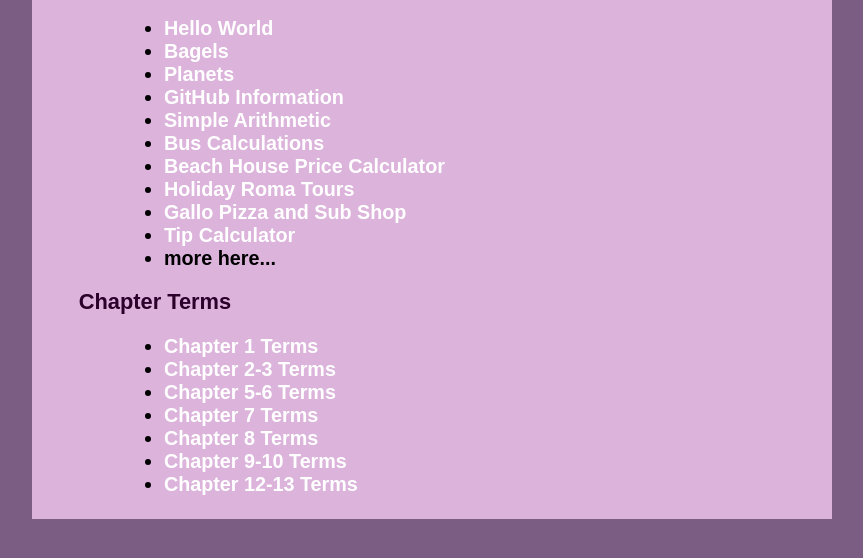
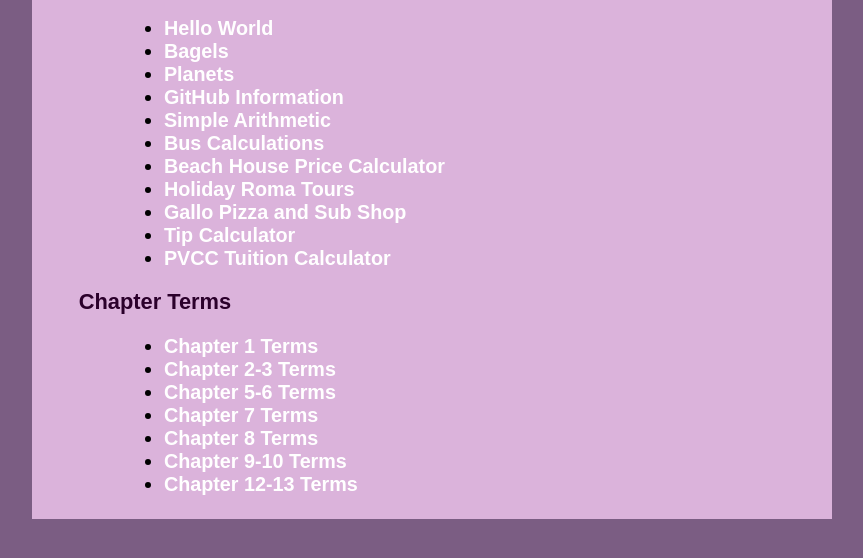
Before and after one commit to cvassalos-pvcc/cvassalos-pvcc.github.io, a plain HTML site: page index.html in a window 1280 px wide. Shown: the part 138-696 px from the top of the page, without its empty margins (208-1071 px from the left). Drawn offline with Linux system fonts and the light colour scheme.

Commit message:
Update index.html

```diff
--- a/index.html
+++ b/index.html
@@ -89,7 +89,7 @@
             <li><a href="tour_italy.html">Holiday Roma Tours</a></li>
             <li><a href="gallo.html">Gallo Pizza and Sub Shop</a></li>
             <li><a href="tipcalc.html">Tip Calculator</a></li>
-            <li>more here...</li>
+            <li><a href="tuition.html">PVCC Tuition Calculator</a></li>
           </ul>
         </h3>
         <h2>Chapter Terms</h2>
```
